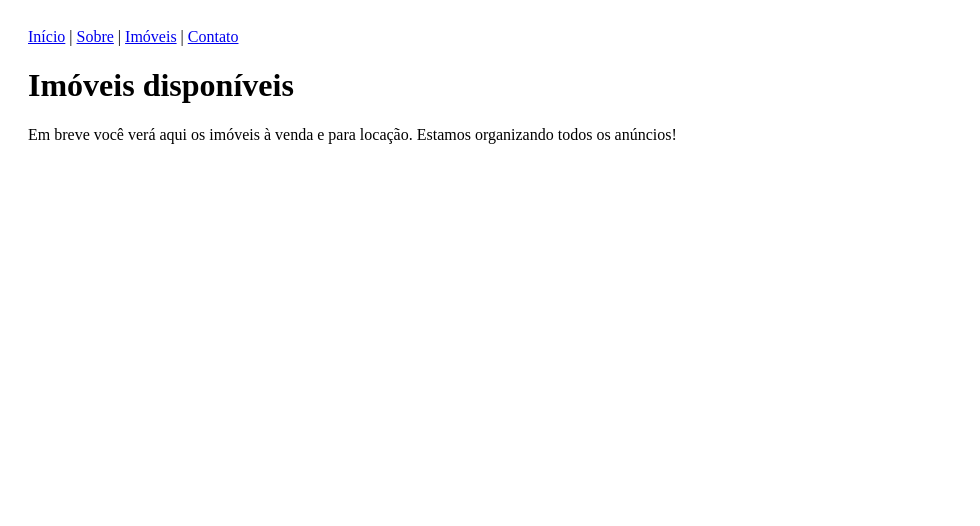
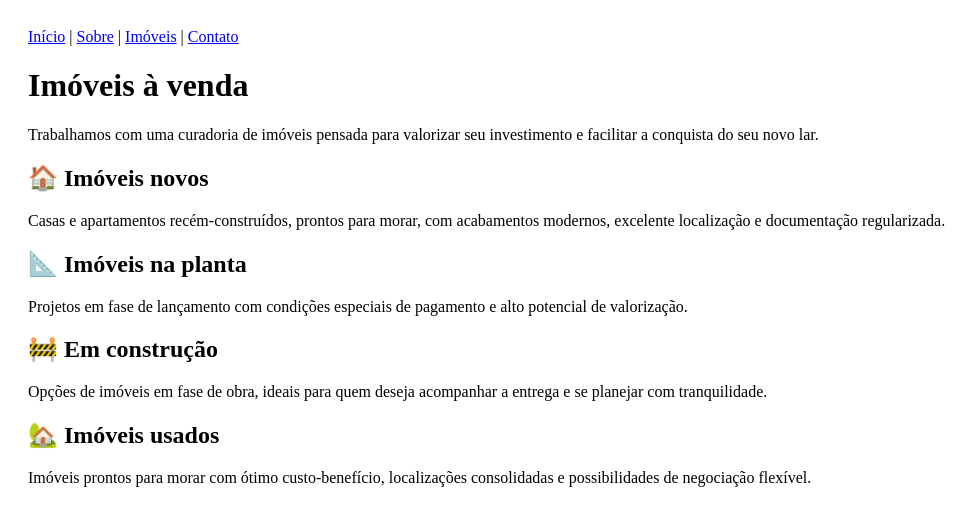
Before and after one commit to bresolinimoveis/Site-Bresolin, a Next.js app: page /imoveis in a window 1280 px wide. Shown: the top 526 px of the page, without its empty margins (0-980 px from the left). Built offline with nearby package versions, Linux system fonts and the light colour scheme.

Commit message:
Refinando conteúdo da página de imóveis com categorias

```diff
--- a/pages/imoveis.tsx
+++ b/pages/imoveis.tsx
@@ -4,9 +4,29 @@ import Layout from '../components/Layout';
 export default function ImoveisPage() {
   return (
     <Layout>
-      <h1>Imóveis disponíveis</h1>
+      <h1>Imóveis à venda</h1>
       <p>
-        Em breve você verá aqui os imóveis à venda e para locação. Estamos organizando todos os anúncios!
+        Trabalhamos com uma curadoria de imóveis pensada para valorizar seu investimento e facilitar a conquista do seu novo lar.
+      </p>
+
+      <h2>🏠 Imóveis novos</h2>
+      <p>
+        Casas e apartamentos recém-construídos, prontos para morar, com acabamentos modernos, excelente localização e documentação regularizada.
+      </p>
+
+      <h2>📐 Imóveis na planta</h2>
+      <p>
+        Projetos em fase de lançamento com condições especiais de pagamento e alto potencial de valorização.
+      </p>
+
+      <h2>🚧 Em construção</h2>
+      <p>
+        Opções de imóveis em fase de obra, ideais para quem deseja acompanhar a entrega e se planejar com tranquilidade.
+      </p>
+
+      <h2>🏡 Imóveis usados</h2>
+      <p>
+        Imóveis prontos para morar com ótimo custo-benefício, localizações consolidadas e possibilidades de negociação flexível.
       </p>
     </Layout>
   );
```
